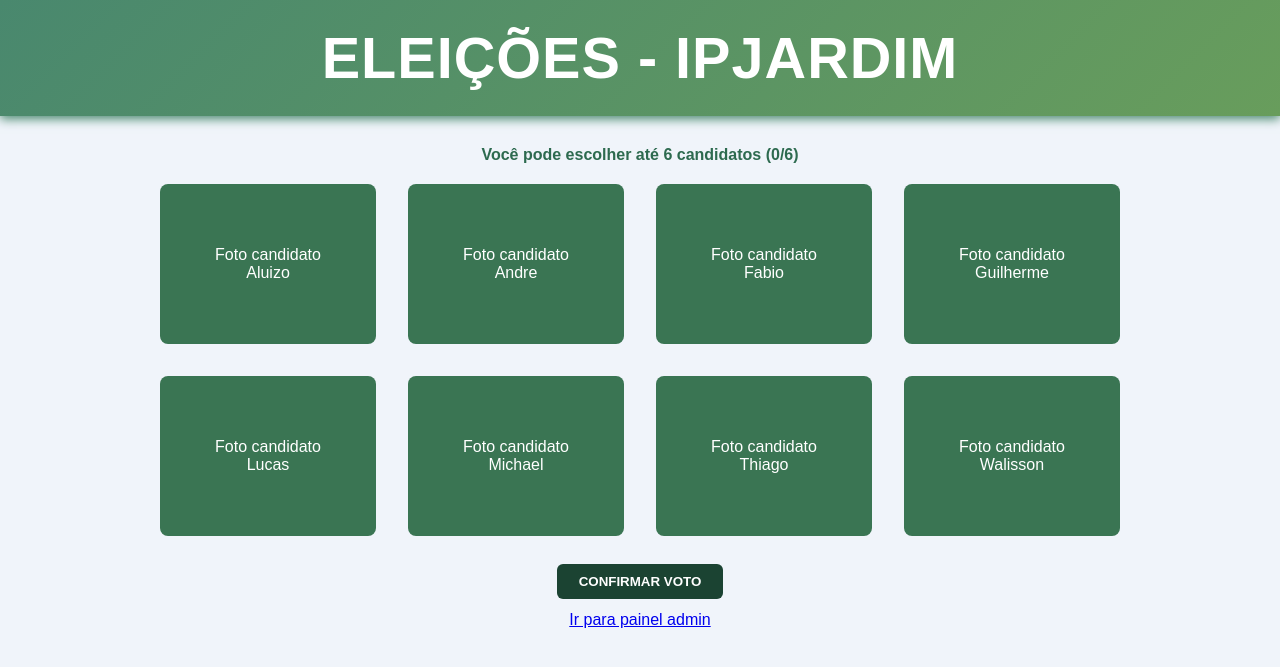
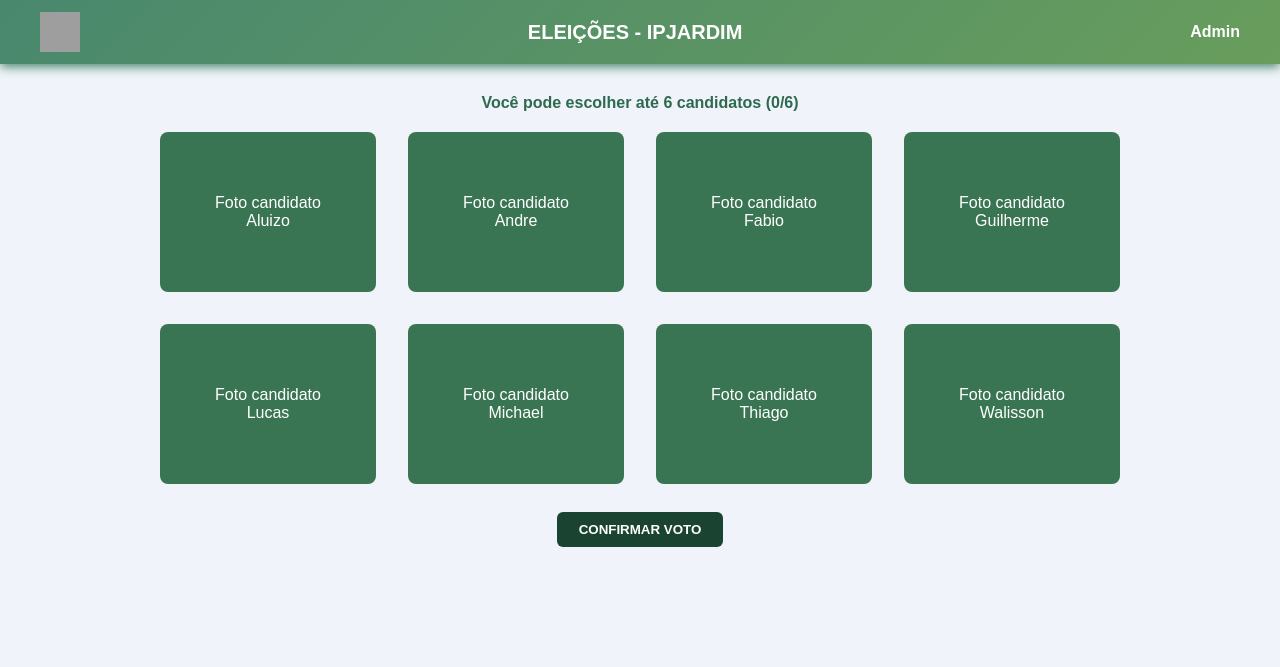
Before and after one commit to mizaflix/Sistema-de-Votacao, a Flask app: page / in a window 1280 px wide. Shown: the top 667 px of the page. Run offline with Flask 3, Linux system fonts and the light colour scheme; grey boxes are pictures that could not be loaded.

Commit message:
Ajustes no style

```diff
--- a/static/style.css
+++ b/static/style.css
@@ -5,11 +5,44 @@ body {
   background: #f4f4f4;
 }
 
+/* Cabeçalho */
 header {
-  background: #2d6a4f;
-  color: white;
-  padding: 12px 0;
-  margin-bottom: 16px;
+    background: linear-gradient(135deg, #49886e, #689d5c);
+    color: white;
+    display: flex;
+    justify-content: space-between;
+    align-items: center;
+    padding: 12px 40px;
+    box-shadow: 0 3px 10px #49886e;
+}
+
+.logo-container {
+    display: flex;
+    align-items: center;
+    gap: 12px;
+}
+
+.logo {
+    width: 40px;
+    height: 40px;
+}
+
+header h1 {
+    font-size: 20px;
+    font-weight: bold;
+    margin: 0;
+}
+
+.admin-link {
+    color: white;
+    font-weight: 600;
+    text-decoration: none;
+    transition: opacity 0.2s;
+}
+
+.admin-link:hover {
+    color: #1b4332;
+    opacity: 0.8;
 }
 
 .grid {
@@ -60,7 +93,7 @@ header {
             padding-bottom: 40px;
         }
 
-        header {
+        .header-admin {
             background: linear-gradient(135deg, #49886e, #689d5c);
             color: white;
             padding: 25px;
--- a/templates/admin.html
+++ b/templates/admin.html
@@ -9,7 +9,7 @@
 </head>
 <body>
 
-<header>Painel Administrativo - Sistema de Votação</header>
+<header class="header-admin">Painel Administrativo - Sistema de Votação</header>
 
 <main>
 
--- a/templates/index.html
+++ b/templates/index.html
@@ -7,9 +7,14 @@
   <link rel="stylesheet" href="{{ url_for('static', filename='style.css') }}">
 </head>
 <body>
-  <header>
-    <h1>ELEIÇÕES - IPJARDIM</h1>
-  </header>
+   <!-- Cabeçalho -->
+    <header>
+       <div class="logo-container">
+            <img src="{{ url_for('static', filename='logo.png') }}" alt="Logo" class="logo">
+        </div>
+        <h1>ELEIÇÕES - IPJARDIM</h1>
+        <a href="/admin" class="admin-link">Admin</a>
+    </header>
 
   <main>
     <p id="contador">Você pode escolher até 6 candidatos (0/6)</p>
@@ -24,7 +29,6 @@
     </div>
 
     <button id="confirmar" onclick="confirmarVotos()">CONFIRMAR VOTO</button>
-    <p style="margin-top:12px;"><a href="/admin">Ir para painel admin</a></p>
   </main>
 
 <script>
@@ -47,10 +51,6 @@ function toggleVoto(nome, elemento) {
 }
 
 async function confirmarVotos() {
-  if (votosSelecionados.length === 0) {
-    alert('Selecione pelo menos um candidato!');
-    return;
-  }
   const confirmar = confirm(`Confirmar votos em: ${votosSelecionados.join(', ')}?`);
   if (!confirmar) return;
 
```
